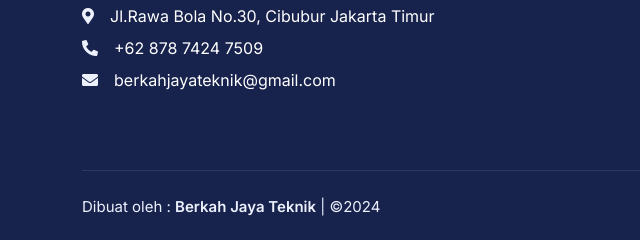
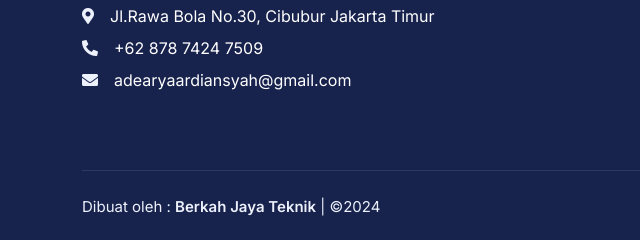
Before and after one commit to coorporates/berkah-jaya-teknik, a plain HTML site: page index.html in a window 1280 px wide. Shown: the part 3406-3646 px from the top of the page, 0-640 px from the left. Drawn offline with nearby package versions, Linux system fonts and the light colour scheme.

Commit message:
merubah email

```diff
--- a/index.html
+++ b/index.html
@@ -289,7 +289,7 @@
             <h4 class="text-light mb-4">Alamat</h4>
             <p class="mb-2 footer-alamat"><i class="fa fa-map-marker-alt me-3"></i><a href="https://maps.app.goo.gl/LPgTgvYxcMRL1LDbA">Jl.Rawa Bola No.30, Cibubur Jakarta Timur</a></p>
             <p class="mb-2 footer-contact"><i class="fa fa-phone-alt me-3"></i><a href="https://wa.me/6287874247509">+62 878 7424 7509</a></p>
-            <p class="mb-2 footer-email"><i class="fa fa-envelope me-3"></i><a href="mailto:berkahjayateknik@gmail.com">berkahjayateknik@gmail.com</a></p>
+            <p class="mb-2 footer-email"><i class="fa fa-envelope me-3"></i><a href="mailto:adearyaardiansyah@gmail.com">adearyaardiansyah@gmail.com</a></p>
           </div>
           <div class="col-lg-3 col-md-6">
             <h4 class="text-light mb-4">Jam Pelayanan</h4>
```
